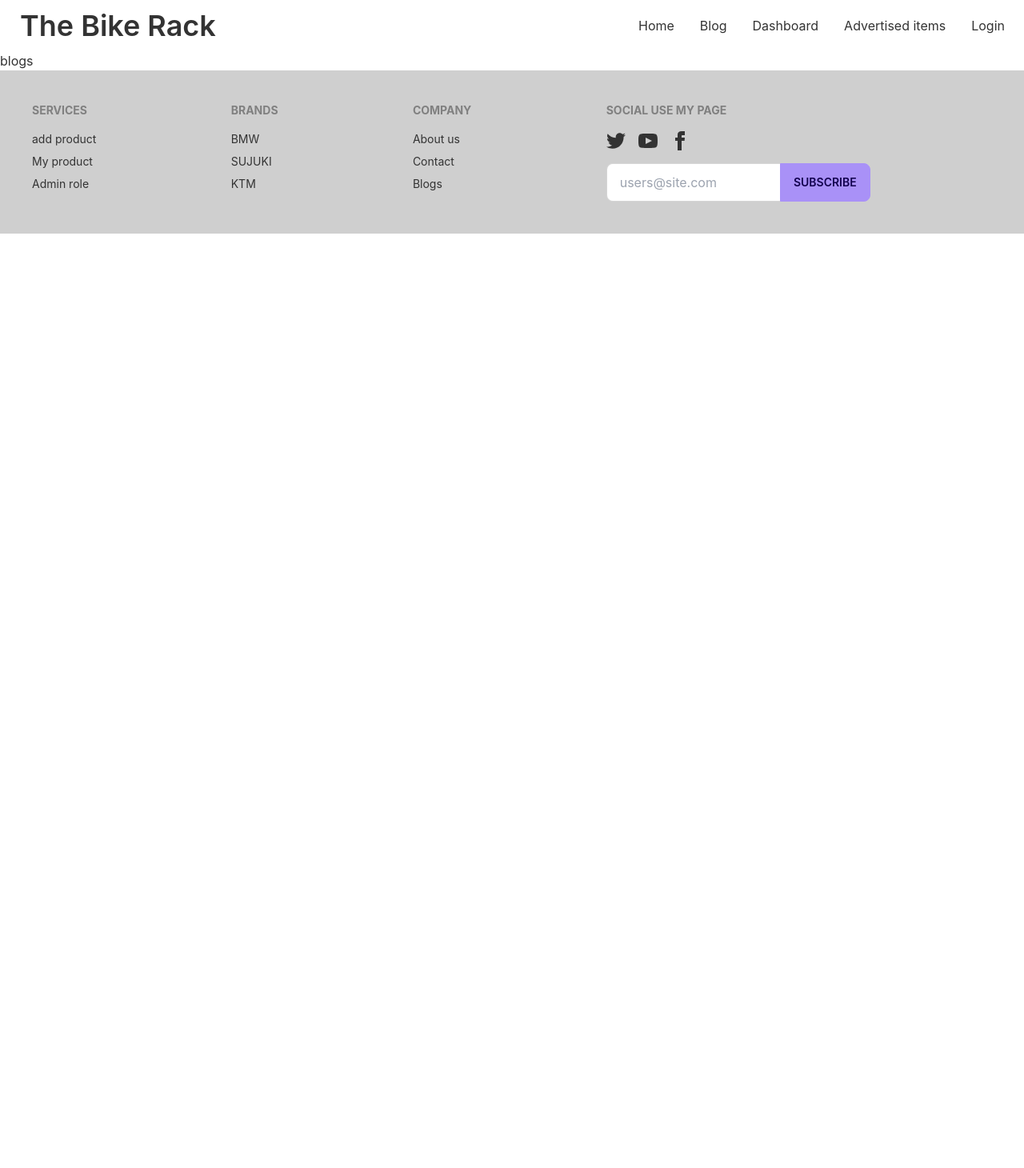
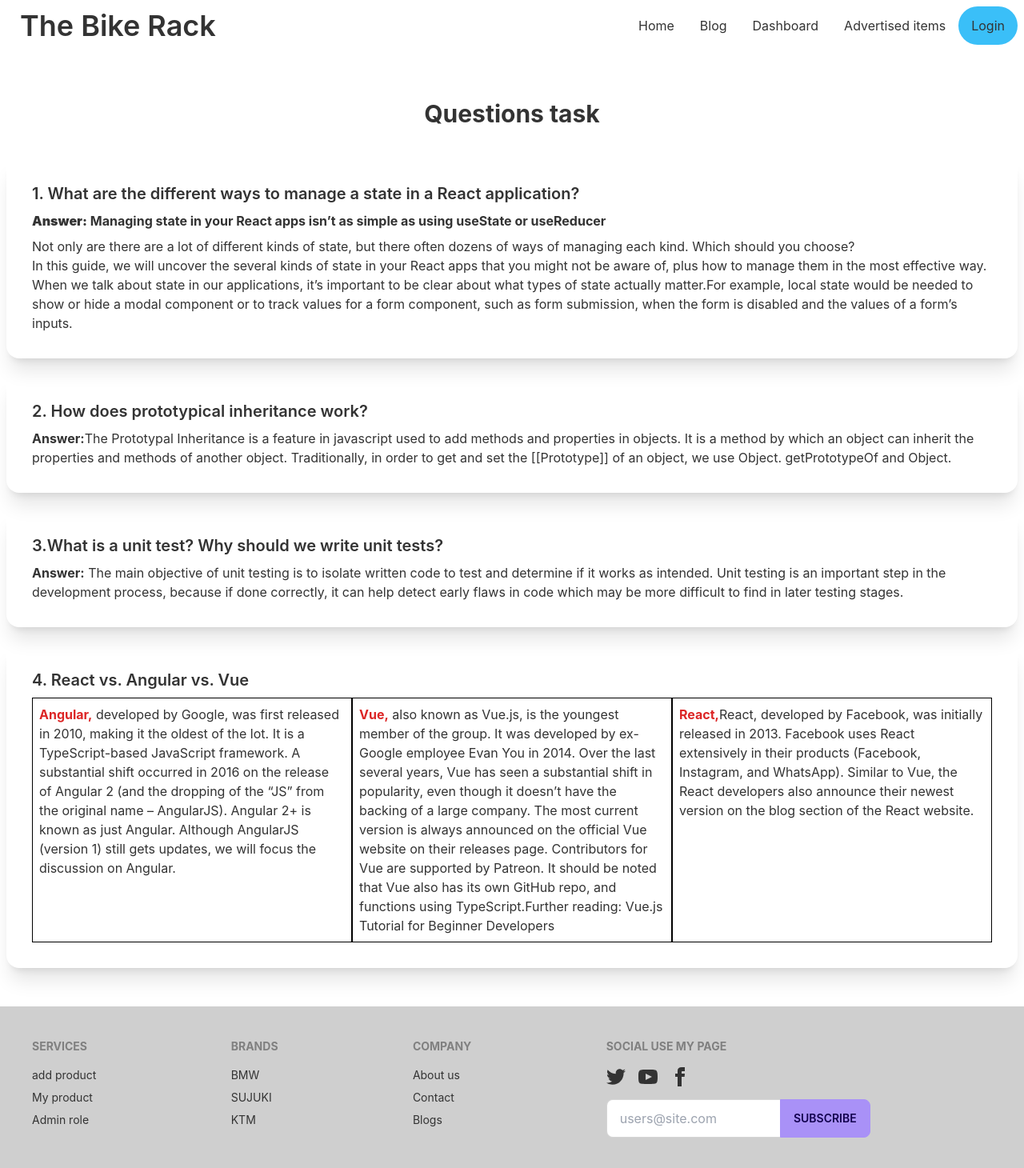
Before and after one commit to bidduthosen/the-bike-rack-client, a React (Create React App) app: page /blog in a window 1280 px wide. Shown: the whole page at 80% size. Before the commit the page ends 800 px from the top, so only its background shows below. Built offline with nearby package versions, Linux system fonts and the light colour scheme; no server answers.

Commit message:
blog components create

```diff
--- a/src/Pages/Blogs/Blog.js
+++ b/src/Pages/Blogs/Blog.js
@@ -1,13 +1,47 @@
-import React, { useContext } from 'react';
-import { AuthContext } from '../../Context/AuthProvider';
+import React from 'react';
 
 const Blog = () => {
-    const {user} = useContext(AuthContext);
     return (
-        <div>
-            <h1>blogs</h1>
-            <h1>{user?.email}</h1>
-            <h1>{user?.displayName}</h1>
+        <div className='my-12'>
+            <div className="font-bold text-3xl text-dark text-center py-3 md:w-1/5 mx-auto my-6  p-4">Questions task</div>
+            <div className="card mx-2 mx-2 shadow-xl my-5">
+                <div className="card-body">
+                    <h2 className="card-title">1. What are the different ways to manage a state in a React application?</h2>
+                    <p className='font-bold'> <strong>Answer:</strong> Managing state in your React apps isn’t as simple as using useState or useReducer</p>
+                    <p>Not only are there are a lot of different kinds of state, but there often dozens of ways of managing each kind. Which should you choose? <br />
+                    In this guide, we will uncover the several kinds of state in your React apps that you might not be aware of, plus how to manage them in the most effective way.
+                    <br />When we talk about state in our applications, it’s important to be clear about what types of state actually matter.For example, local state would be needed to show or hide a modal component or to track values for a form component, such as form submission, when the form is disabled and the values of a form’s inputs.
+                    </p>
+                </div>
+            </div>
+            <div className="card mx-2 shadow-xl my-5">
+                <div className="card-body">
+                    <h2 className="card-title">2. How does prototypical inheritance work?</h2>
+                    <p><strong>Answer:</strong>The Prototypal Inheritance is a feature in javascript used to add methods and properties in objects. It is a method by which an object can inherit the properties and methods of another object. Traditionally, in order to get and set the [[Prototype]] of an object, we use Object. getPrototypeOf and Object.</p>
+                </div>
+            </div>
+            <div className="card mx-2 shadow-xl my-5">
+                <div className="card-body">
+                    <h2 className="card-title">3.What is a unit test? Why should we write unit tests?</h2>
+                    <p><strong>Answer:</strong> The main objective of unit testing is to isolate written code to test and determine if it works as intended. Unit testing is an important step in the development process, because if done correctly, it can help detect early flaws in code which may be more difficult to find in later testing stages.</p>
+                </div>
+            </div>
+            <div className="card mx-2 shadow-xl my-5">
+                <div className="card-body">
+                    <h2 className="card-title">4. React vs. Angular vs. Vue</h2>
+                    <div className='grid lg:grid-cols-3'>
+                        <p className='border border-black p-2'>
+                            <strong className='text-red-600 font-bold'>Angular,</strong> developed by Google, was first released in 2010, making it the oldest of the lot. It is a TypeScript-based JavaScript framework. A substantial shift occurred in 2016 on the release of Angular 2 (and the dropping of the “JS” from the original name – AngularJS). Angular 2+ is known as just Angular. Although AngularJS (version 1) still gets updates, we will focus the discussion on Angular.
+                        </p>
+                        <p className='border border-black p-2'>
+                            <strong className='text-red-600 font-bold'>Vue,</strong> also known as Vue.js, is the youngest member of the group. It was developed by ex-Google employee Evan You in 2014. Over the last several years, Vue has seen a substantial shift in popularity, even though it doesn’t have the backing of a large company. The most current version is always announced on the official Vue website on their releases page. Contributors for Vue are supported by Patreon. It should be noted that Vue also has its own GitHub repo, and functions using TypeScript.Further reading: Vue.js Tutorial for Beginner Developers
+                        </p>
+                        <p className='border border-black p-2'>
+                        <strong className='text-red-600 font-bold'>React,</strong>React, developed by Facebook, was initially released in 2013. Facebook uses React extensively in their products (Facebook, Instagram, and WhatsApp). Similar to Vue, the React developers also announce their newest version on the blog section of the React website.
+                        </p>
+                    </div>
+                </div>
+            </div>
         </div>
     );
 };
--- a/src/Pages/Shared/Footer/Footer.js
+++ b/src/Pages/Shared/Footer/Footer.js
@@ -21,7 +21,7 @@ const Footer = () => {
                     <span className="footer-title">Company</span>
                     <Link className="link link-hover">About us</Link>
                     <Link className="link link-hover">Contact</Link>
-                    <Link className="link link-hover">Blogs</Link>
+                    <Link to='blog' className="link link-hover">Blogs</Link>
                 </div>
                 <div>
                     <span className="footer-title">Social Use My page</span>
--- a/src/Pages/Shared/Navbar/Navbar.js
+++ b/src/Pages/Shared/Navbar/Navbar.js
@@ -22,9 +22,9 @@ const Navbar = () => {
         <li><Link>Advertised items</Link></li>
         {
             user ?
-            <li><Link onClick={handleLogOutUser} to='login'>Log Out</Link></li>
+            <li><Link onClick={handleLogOutUser} to='login' className='btn-error text-white font-bold rounded-3xl'>Log Out</Link></li>
             :
-            <li><Link to='login'>Login</Link></li>
+            <li><Link to='login' className='btn-info rounded-3xl'>Login</Link></li>
         }
         {
             user &&
```
